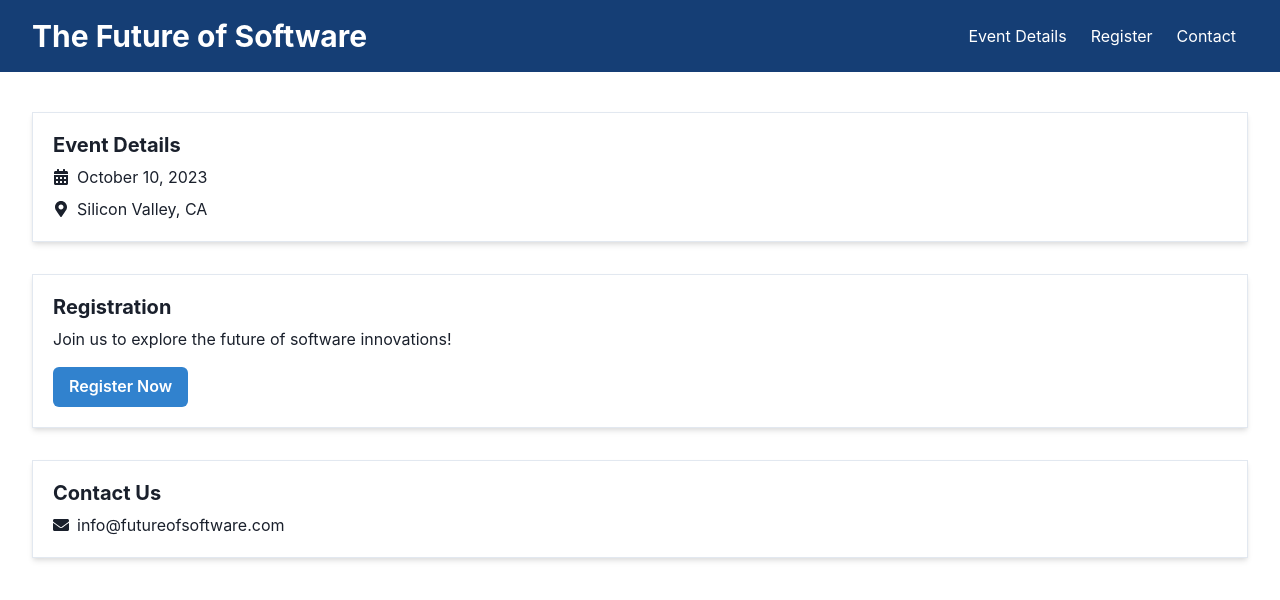
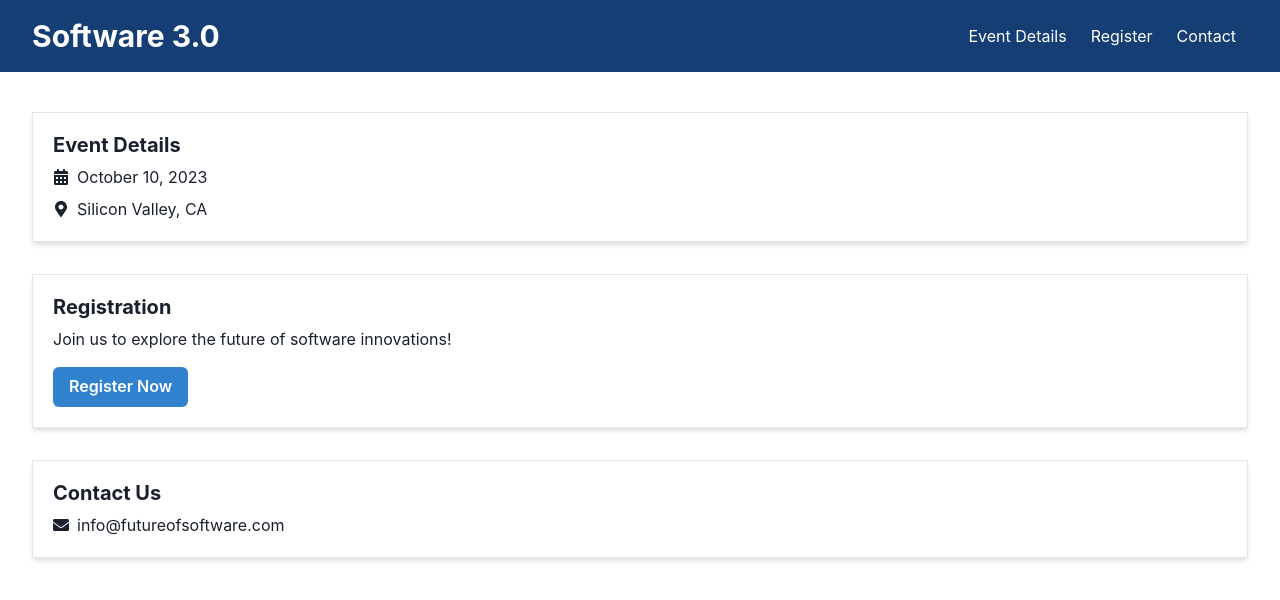
Before and after one commit to GPT-Engineer-App/software-future-event, a React (Vite) app: page / in a window 1280 px wide. Shown: the top 600 px of the page. Built offline with nearby package versions, Linux system fonts and the light colour scheme.

Commit message:
Updated the event title on the landing page to "Software 3.0".

```diff
--- a/src/pages/Index.jsx
+++ b/src/pages/Index.jsx
@@ -6,7 +6,7 @@ const Index = () => {
     <Container maxW="container.xl" p={0}>
       <Box as="header" bg="brand.800" py={4}>
         <Flex justifyContent="space-between" alignItems="center" px={8}>
-          <Heading as="h1" size="lg" color="white">The Future of Software</Heading>
+          <Heading as="h1" size="lg" color="white">Software 3.0</Heading>
           <Flex as="nav">
             <Link px={3} py={2} color="white" href="#details">Event Details</Link>
             <Link px={3} py={2} color="white" href="#register">Register</Link>
```
